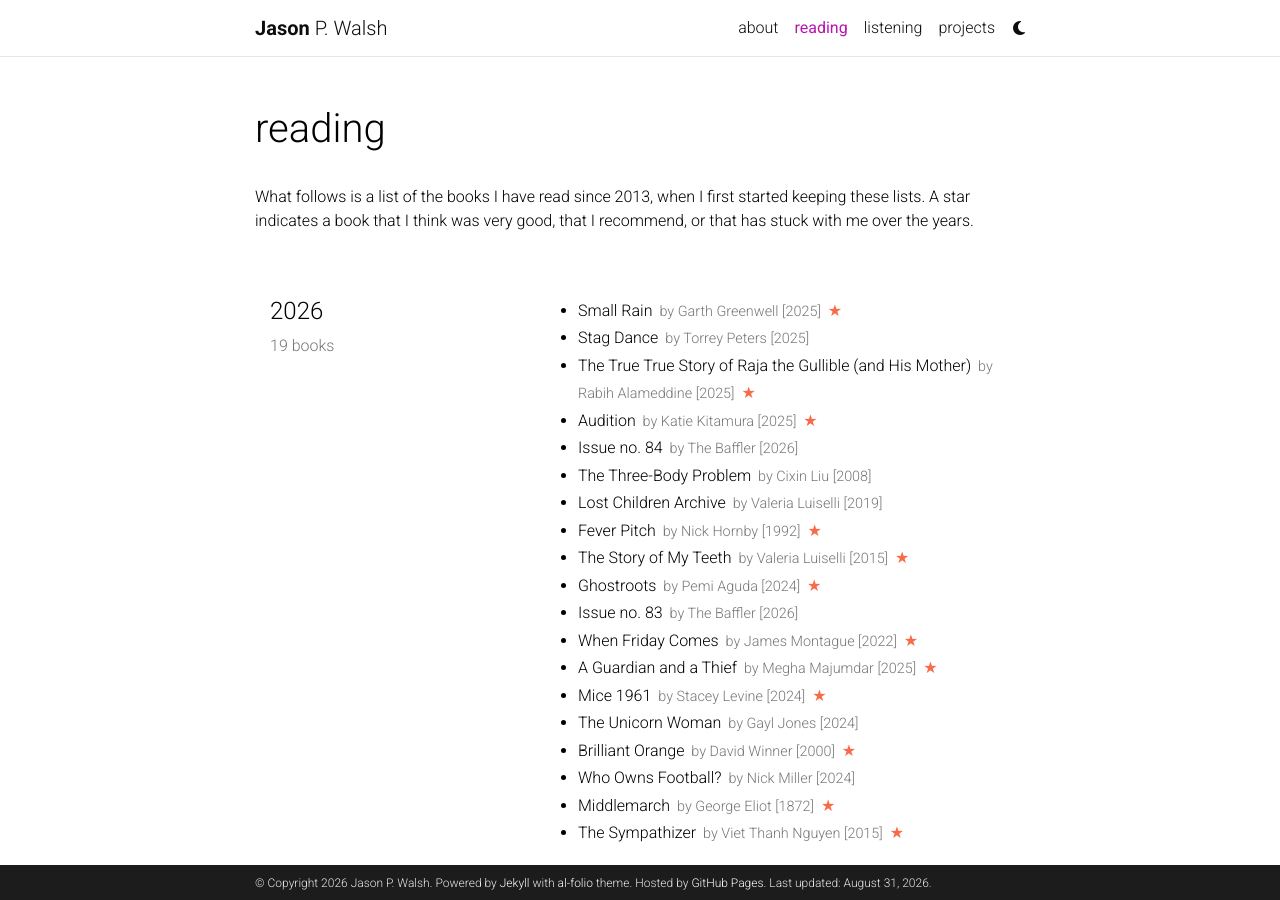
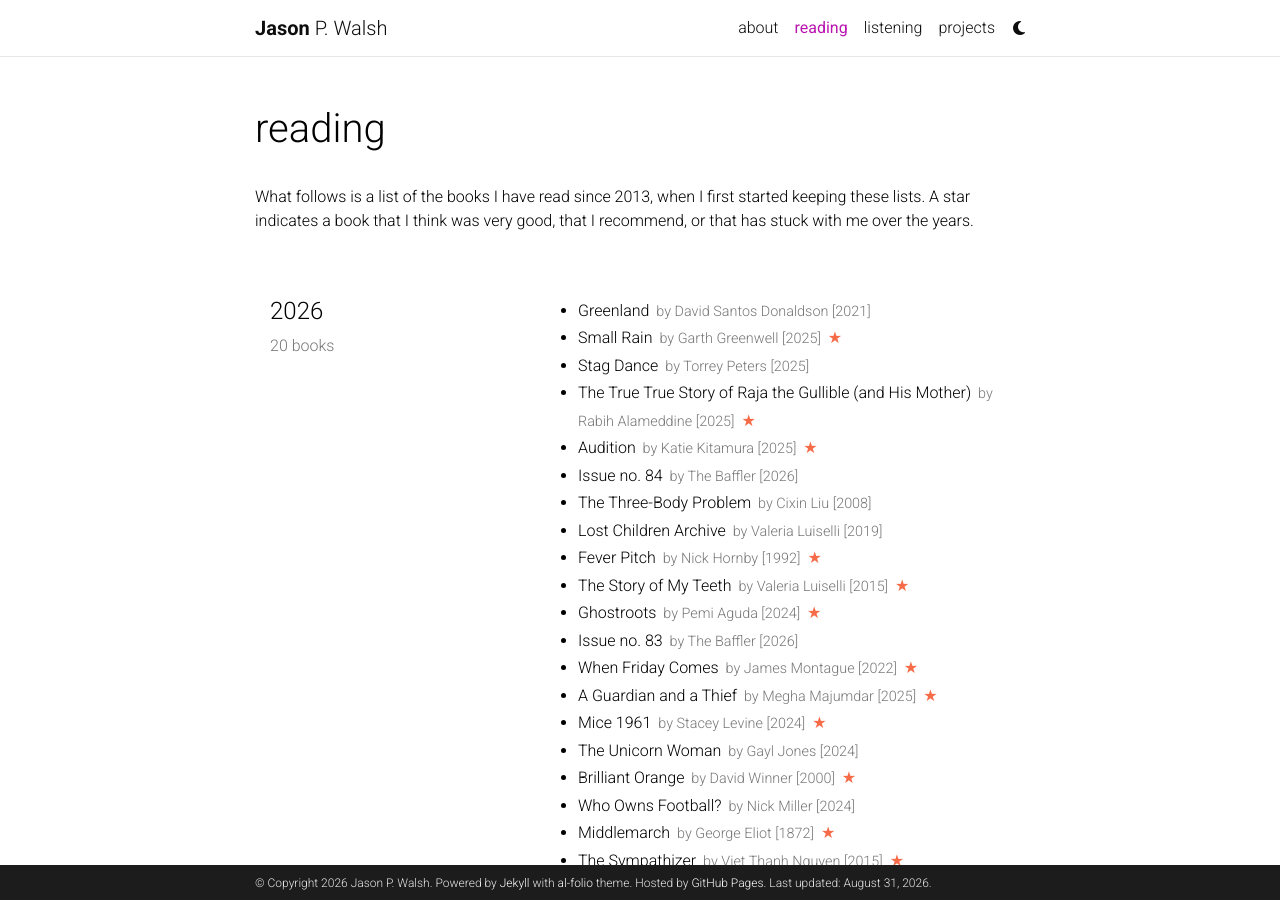
Before and after one commit to jwals23/jwals23.github.io, a Jekyll site: the page built from _pages/reading.md, in a window 1280 px wide and 900 px high. Built offline with Jekyll 4.4.1, drawn with Linux system fonts in a browser that asks for light colours; comment, search, counter and statistics services are not loaded; a style sheet for code colours, icons or effects is not loaded.

Commit message:
Update reading.yml

```diff
--- a/_data/reading.yml
+++ b/_data/reading.yml
@@ -1,6 +1,10 @@
 list:
   - year: "2026"
     books:
+      - title: Greenland
+        author: David Santos Donaldson
+        year: 2021
+
       - title: Small Rain
         author: Garth Greenwell
         year: 2025
```
